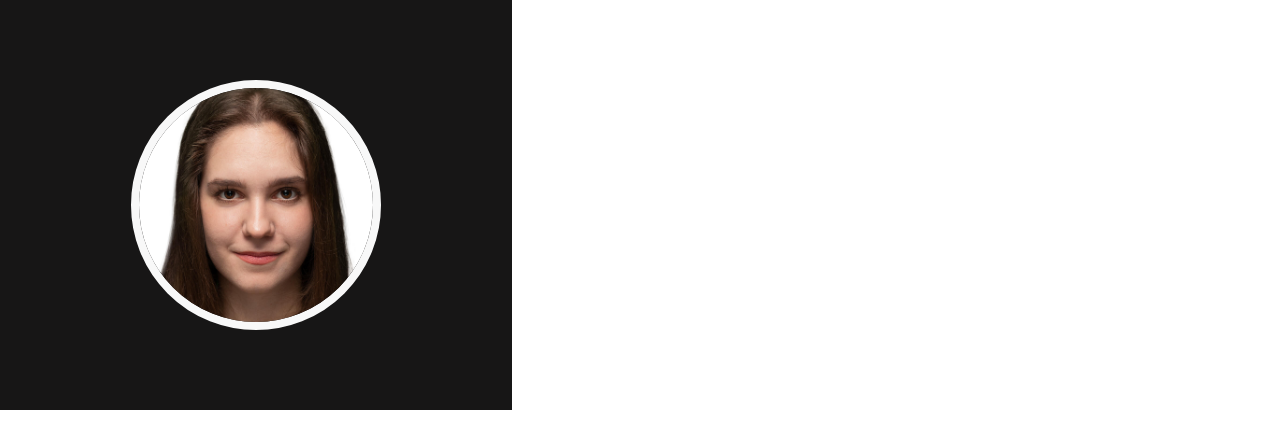
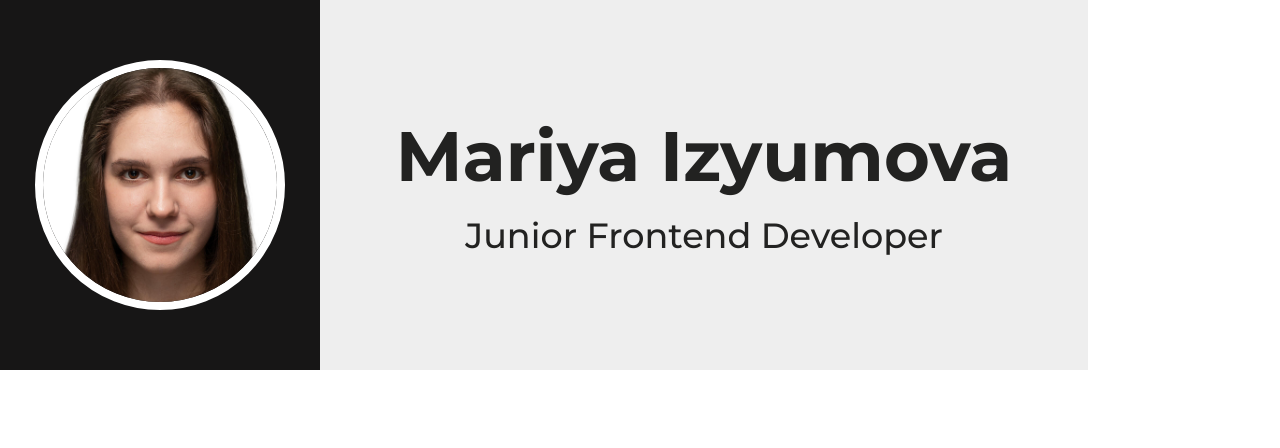
Before and after one commit to izuymka/rsschool-cv, a plain HTML site: page index.html in a window 1280 px wide. Drawn offline with Linux system fonts and the light colour scheme.

Commit message:
feat: add h1 and h2 in main_info-column block

```diff
--- a/index.html
+++ b/index.html
@@ -8,9 +8,12 @@
     <link rel="stylesheet" href="style.css">
     <link rel="preconnect" href="https://fonts.googleapis.com">
     <link rel="preconnect" href="https://fonts.gstatic.com" crossorigin>
-    <link href="https://fonts.googleapis.com/css2?family=Montserrat:ital,wght@0,400;0,500;0,600;0,700;1,300&display=swap" rel="stylesheet">
+    <link
+        href="https://fonts.googleapis.com/css2?family=Montserrat:ital,wght@0,400;0,500;0,600;0,700;1,300&display=swap"
+        rel="stylesheet">
     <title>Mariya Izyumova CV</title>
 </head>
+
 <body>
     <div class="main-wrapper">
         <header>
@@ -19,10 +22,14 @@
                     <img src="assets/img/Avatar.jpg" title="Avatar" alt="Main page avatar picture">
                 </figure>
             </div>
-            <div class="main_info-column"></div>
+            <div class="main_info-column">
+                <h1>Mariya Izyumova</h1>
+                <h2>Junior Frontend Developer</h2>
+            </div>
         </header>
         <main></main>
         <footer></footer>
     </div>
 </body>
+
 </html>
--- a/style.css
+++ b/style.css
@@ -18,7 +18,7 @@ body {
     margin: 0 auto;
 }
 
-/* Header Style */
+/* Header Style Start */
 header {
     display: flex;
     position: relative;
@@ -27,9 +27,21 @@ header {
 
 /* Contacts Column Style (right) */
 .contacts-column {
-    width: 40%;
+    display: flex;
+    width: 25%;
     background-color: #171616;
-    padding: 30px;
+    padding: 10px;
+}
+
+/* Main Info Column Style (left) */
+.main_info-column {
+    display: flex;
+    justify-content: center;
+    align-items: center;
+    flex-direction: column;
+    width: 60%;
+    background-color: #eeeeee;
+    padding: 50px;
 }
 
 /* Contacts Column Avatar Style */
@@ -39,7 +51,7 @@ header {
     width: 250px;
     height: 250px;
     margin: 50px auto;
-    border: 8px solid #f8f8f8;
+    border: 8px solid #ffffff;
     border-radius: 50%;
     overflow: hidden;
 }
@@ -49,4 +61,20 @@ header {
     object-fit: cover;
     width: 100%;
     height: auto;
+    outline: none;
 }
+
+/* Main Imfo Column h1 Style */
+.main_info-column h1 {
+    font-size: 70px;
+    font-weight: 700;
+    margin-bottom: 15px;
+}
+
+/* Main Info Column h2 Style */
+.main_info-column h2 {
+    font-size: 35px;
+    font-weight: 500;
+}
+
+/* Header Style End */
```
